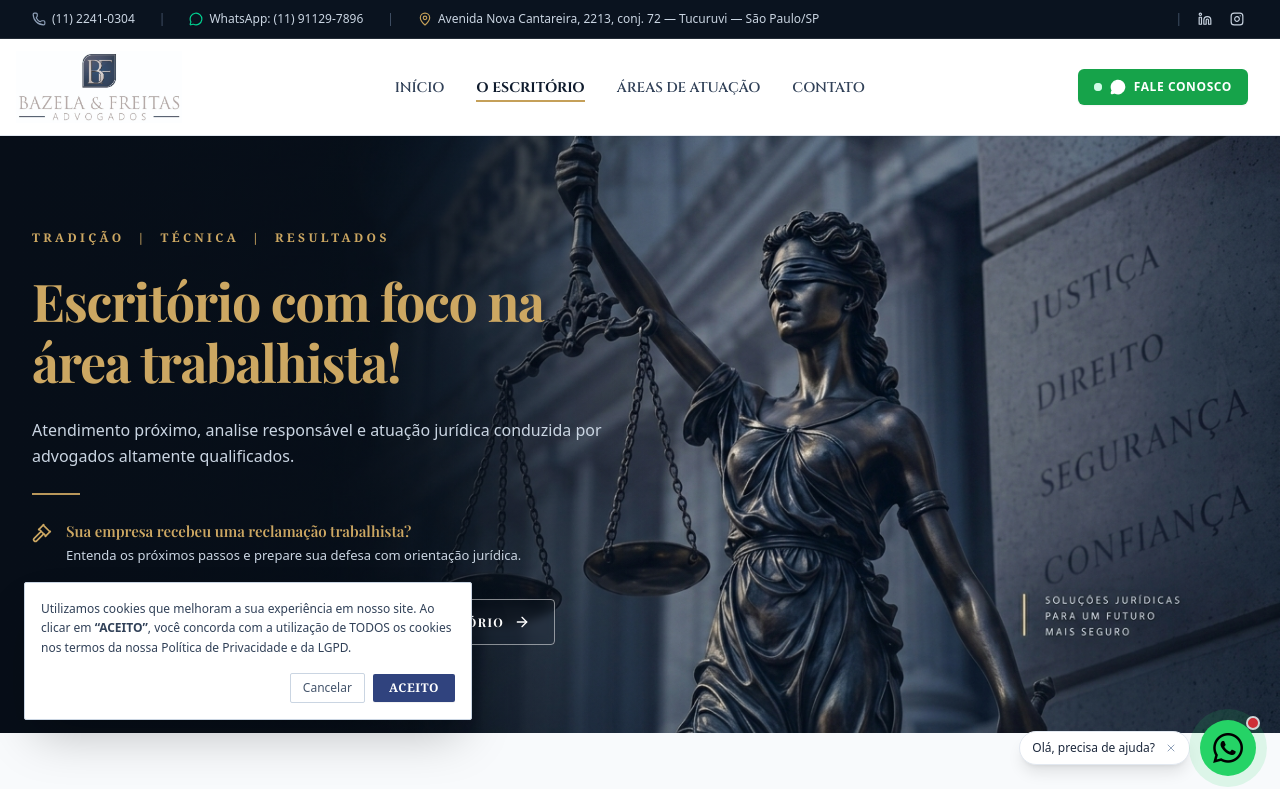
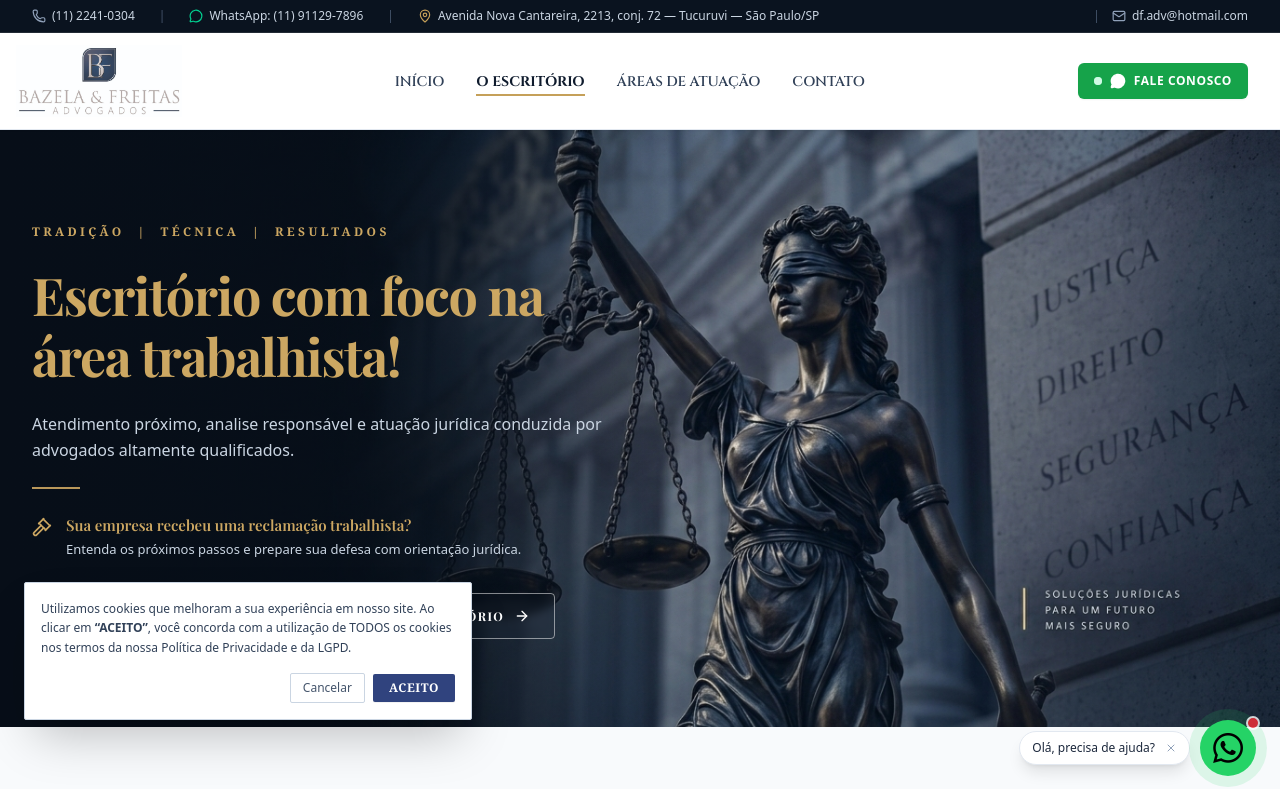
Before and after one commit to diogo-luzardo/bazela-advogados-landingpage, a React (Vite) app: page / in a window 1280 px wide. Shown: the top 789 px of the page. Built offline with nearby package versions, Linux system fonts and the light colour scheme; a web font is replaced by a local one.

Commit message:
Remocao de icones sociais do topo, remocao de OAB e atualizacao do email para df.adv@hotmail.com

```diff
--- a/src/components/ContactFooter.tsx
+++ b/src/components/ContactFooter.tsx
@@ -19,18 +19,13 @@ export const ContactFooter: React.FC = () => {
       <div className="max-w-7xl mx-auto px-4 sm:px-6 lg:px-8 py-16 border-b border-white/10">
         <div className="grid grid-cols-1 md:grid-cols-2 lg:grid-cols-12 gap-10 lg:gap-12 items-start">
 
-          {/* Column 1 (lg:col-span-4): Logo, Bio, OAB Badge & Socials */}
+          {/* Column 1 (lg:col-span-4): Logo, Bio */}
           <div className="lg:col-span-4 space-y-6">
             <Logo variant="dark" size="lg" />
 
             <p className="text-xs sm:text-sm text-slate-400 leading-relaxed max-w-sm">
               Advocacia pautada pela ética, proximidade e responsabilidade, com atendimento direto pelos sócios a trabalhadores, empresas e famílias.
             </p>
-
-            {/* OAB Badge Box */}
-            <div className="inline-block px-3 py-1.5 rounded border border-[#C5A059]/40 bg-white/5 text-[11px] font-semibold text-[#C5A059]">
-              OAB/SP 48.912 — Sociedade de Advogados
-            </div>
           </div>
 
           {/* Column 2 (lg:col-span-2): Navigation Links */}
@@ -121,7 +116,7 @@ export const ContactFooter: React.FC = () => {
               <div className="flex items-center gap-2.5">
                 <Mail className="w-4 h-4 text-slate-400 flex-shrink-0" />
                 <a href={`mailto:${OFFICE_INFO.email}`} className="hover:text-white transition-colors">
-                  contato@bazelaefreitas.adv.br
+                  {OFFICE_INFO.email}
                 </a>
               </div>
 
--- a/src/components/Header.tsx
+++ b/src/components/Header.tsx
@@ -7,8 +7,7 @@ import {
   Menu,
   X,
   MessageCircle,
-  Instagram,
-  Linkedin
+  Mail
 } from 'lucide-react';
 
 interface HeaderProps {
@@ -90,29 +89,16 @@ export const Header: React.FC<HeaderProps> = () => {
             </div>
           </div>
 
-          {/* Right: Social Media Icons */}
+          {/* Right: Contact Email */}
           <div className="flex items-center gap-3 text-slate-300">
             <span className="text-slate-600 hidden sm:inline">|</span>
-            <div className="flex items-center gap-2.5">
-              <a
-                href="https://linkedin.com"
-                target="_blank"
-                rel="noopener noreferrer"
-                className="hover:text-[#C5A059] transition-colors p-1"
-                aria-label="LinkedIn"
-              >
-                <Linkedin className="w-3.5 h-3.5" />
-              </a>
-              <a
-                href="https://instagram.com"
-                target="_blank"
-                rel="noopener noreferrer"
-                className="hover:text-[#C5A059] transition-colors p-1"
-                aria-label="Instagram"
-              >
-                <Instagram className="w-3.5 h-3.5" />
-              </a>
-            </div>
+            <a
+              href={`mailto:${OFFICE_INFO.email}`}
+              className="flex items-center gap-1.5 hover:text-white transition-colors"
+            >
+              <Mail className="w-3.5 h-3.5 text-slate-400" />
+              <span>{OFFICE_INFO.email}</span>
+            </a>
           </div>
 
         </div>
--- a/src/data/firmData.ts
+++ b/src/data/firmData.ts
@@ -12,8 +12,8 @@ export const OFFICE_INFO: OfficeLocation = {
   phone: '(11) 2978-4500',
   whatsapp: '(11) 91129-7896',
   whatsappRaw: '5511911297896',
-  email: 'contato@bazelaefreitas.adv.br',
-  oabNumber: 'OAB/SP 48.912 / Sociedade de Advogados',
+  email: 'df.adv@hotmail.com',
+  oabNumber: '',
   hours: 'Segunda a Sexta: 09h00 às 18h00 | Atendimento Presencial & Online',
   googleMapsEmbedUrl: 'https://www.google.com/maps/embed?pb=!1m18!1m12!1m3!1d3658.7845371520626!2d-46.62685982379308!3d-23.504245678839074!2m3!1f0!2f0!3f0!3m2!1i1024!2i768!4f13.1!3m3!1m2!1s0x94ce587eb0a0ad89%3A0x6b7ca2c5dbef92a5!2sSantana%2C%20S%C3%A3o%20Paulo%20-%20SP!5e0!3m2!1spt-BR!2sbr!4v1700000000000!5m2!1spt-BR!2sbr'
 };
@@ -23,7 +23,7 @@ export const ABOUT_FIRM = {
   lead: 'Com sede em Santana e atuação em todo o estado de São Paulo, o escritório Bazela & Freitas Advogados Associados nasceu com a vocação de oferecer advocacia de excelência para pessoas físicas e empresas.',
   paragraphs: [
     'Entendemos que cada demanda jurídica carrega histórias, patrimônios e decisões cruciais. Por essa razão, repudiamos soluções padronizadas. Nossos sócios e equipe dedicam-se pessoalmente a cada caso, desenhando estratégias sob medida que conciliam segurança preventiva e firmeza contenciosa.',
-    'Pautados pela integridade, transparência irrestrita e respeito às normas éticas da OAB, oferecemos aos nossos clientes assessoria jurídica ágil, combinando o acolhimento do atendimento presencial com a comodidade e rapidez das ferramentas digitais modernas.'
+    'Pautados pela integridade, transparência irrestrita e respeito às normas éticas da advocacia, oferecemos aos nossos clientes assessoria jurídica ágil, combinando o acolhimento do atendimento presencial com a comodidade e rapidez das ferramentas digitais modernas.'
   ],
   pillars: [
     {
@@ -270,7 +270,7 @@ export const FAQ_ITEMS: FAQItem[] = [
   {
     id: 'faq-3',
     question: 'Como são estabelecidos os honorários advocatícios?',
-    answer: 'Trabalhamos com clareza e transparência desde o primeiro contato, em estrita observância à Tabela de Honorários da OAB/SP e ao Código de Ética. Cada proposta é formalizada em contrato detalhado com descrição de serviços, sem surpresas ou cobranças ocultas.',
+    answer: 'Trabalhamos com clareza e transparência desde o primeiro contato, em estrita observância às normas e ao Código de Ética da advocacia. Cada proposta é formalizada em contrato detalhado com descrição de serviços, sem surpresas ou cobranças ocultas.',
     category: 'honorarios'
   },
   {
--- a/src/types.ts
+++ b/src/types.ts
@@ -59,7 +59,7 @@ export interface OfficeLocation {
   whatsapp: string;
   whatsappRaw: string;
   email: string;
-  oabNumber: string;
+  oabNumber?: string;
   hours: string;
   googleMapsEmbedUrl: string;
 }
```
Also changed, not shown: 1 other file (tests, documents, lock files or other folders).
